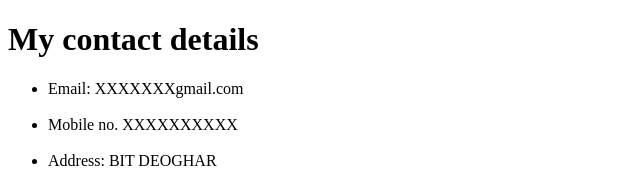
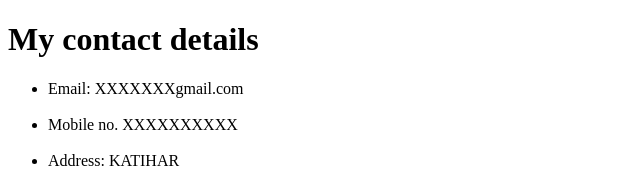
Before and after one commit to Jay-736-Github/html.portfolio, a plain HTML site: page contact.html in a window 1280 px wide. Shown: the top 185 px of the page, 0-640 px from the left. Drawn offline with Linux system fonts and the light colour scheme.

Commit message:
Update contact.html

```diff
--- a/contact.html
+++ b/contact.html
@@ -9,7 +9,7 @@
   <ul>
     <li>Email: XXXXXXXgmail.com</li><br>
     <li>Mobile no. XXXXXXXXXX</li><br>
-    <li>Address: BIT DEOGHAR</li><br>
+    <li>Address: KATIHAR</li><br>
     <form class="" action="mailto:jay@ktr736@gmail.com" method="post" enctype="text/plain">
       <label>Your name</label>
       <input type= "text" name = "My Name" value=""><br>
```
